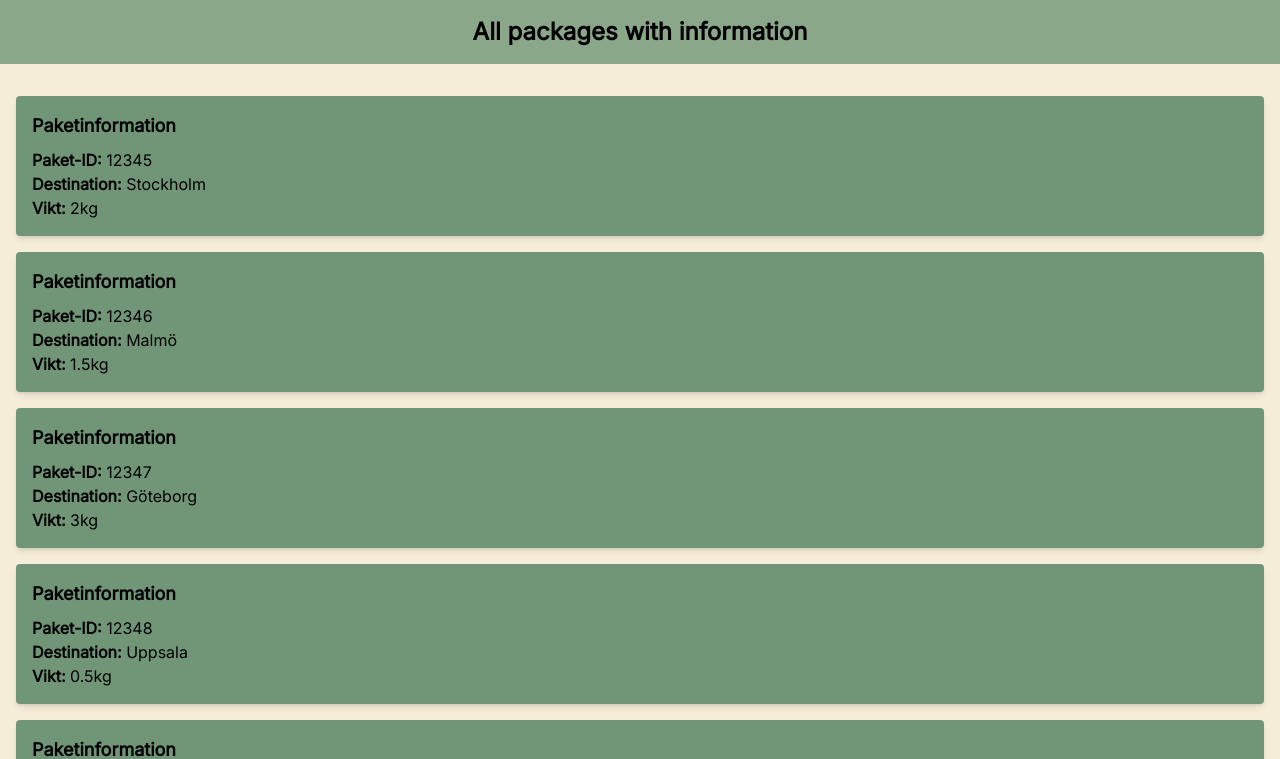
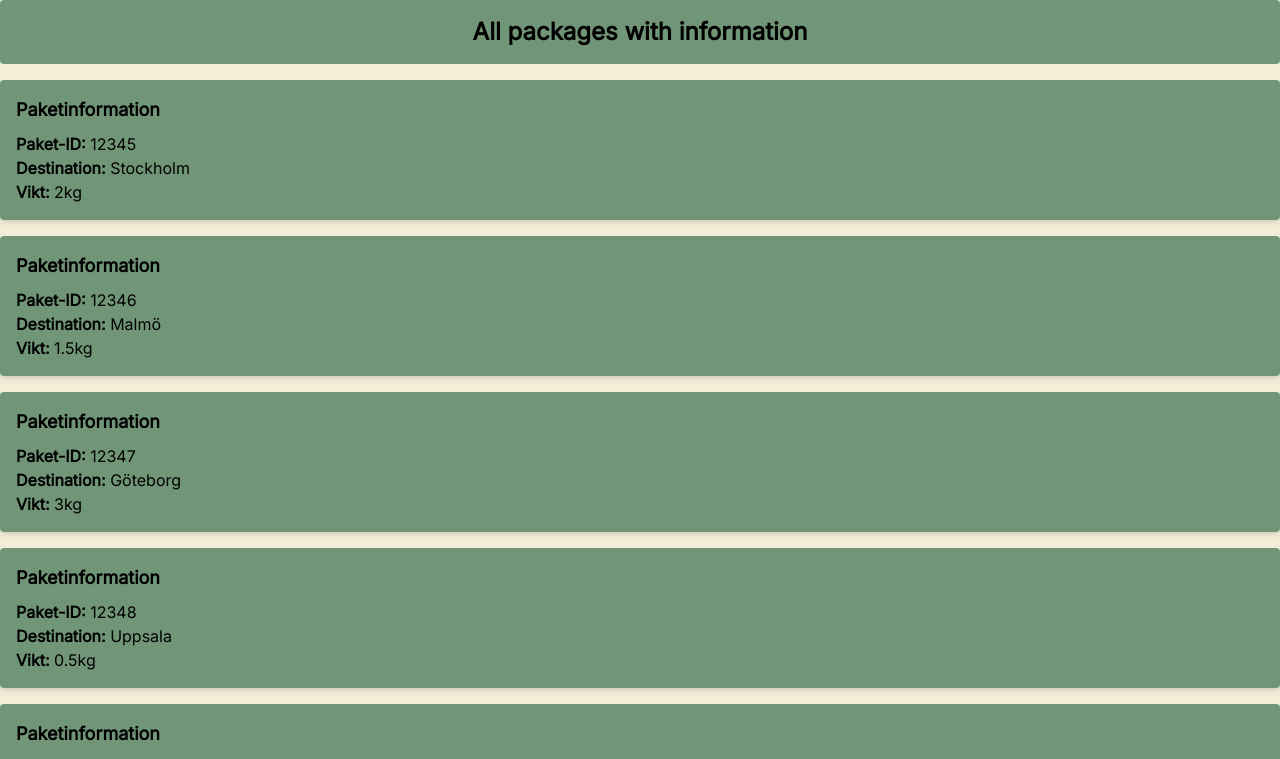
Before and after one commit to ChasAcademy-Team-9/frontend, a React (Vite) app: page /package-list in a window 1280 px wide. Shown: the top 759 px of the page. Built offline with nearby package versions, Linux system fonts and the light colour scheme.

Commit message:
update PackageList component styles for improved layout and appearance

```diff
--- a/src/pages/PackageList.tsx
+++ b/src/pages/PackageList.tsx
@@ -3,10 +3,10 @@ import Card from '../components/Card';
 const PackageList = () => {
   return (
     <div>
-      <h1 className='text-2xl font-bold mb-4 text-center bg-secondary/80 p-4'>
+      <h1 className='text-2xl font-bold mb-4 text-center bg-secondary p-4 rounded'>
         All packages with information
       </h1>
-      <div className='bg-background p-4 space-y-4'>
+      <div className='bg-background space-y-4'>
         <Card
           variant='package'
           paketId='12345'
```
